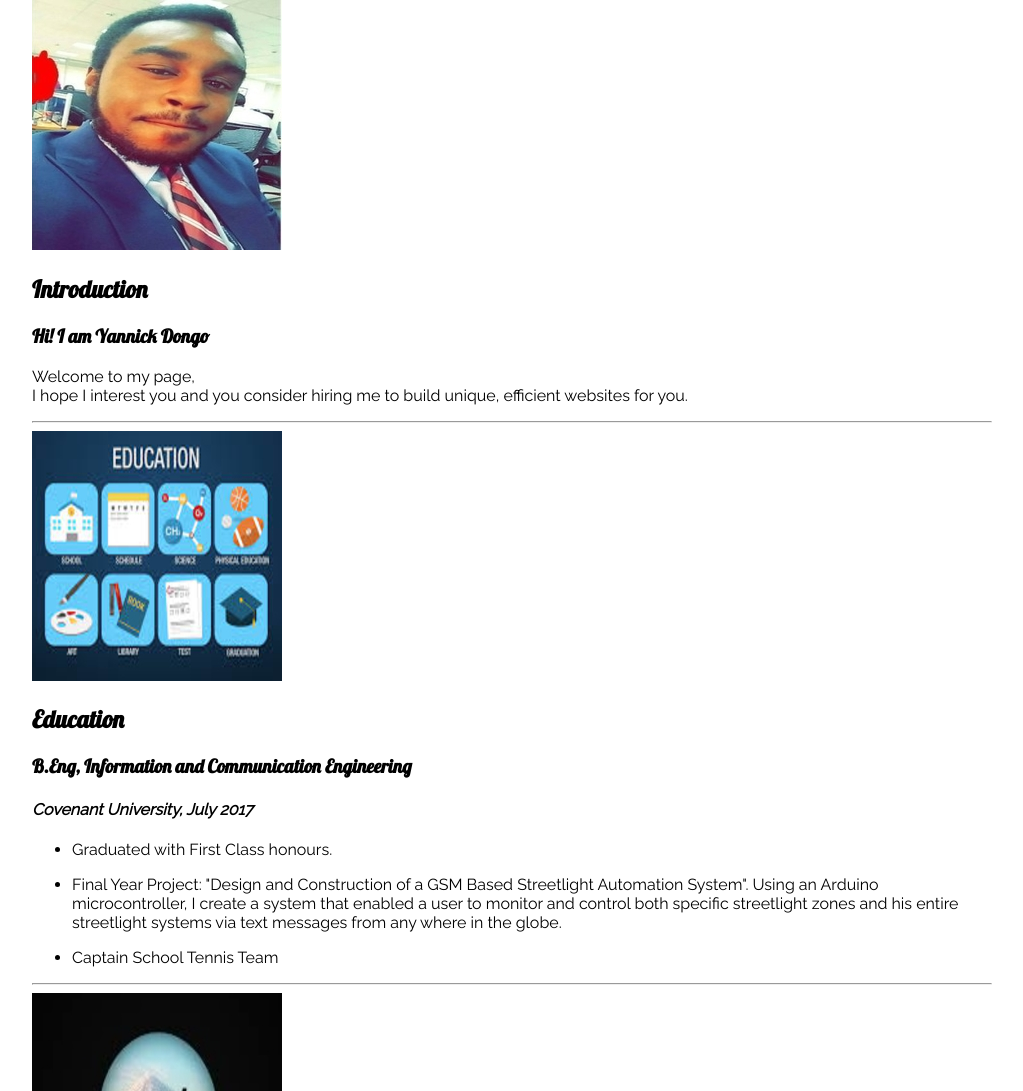
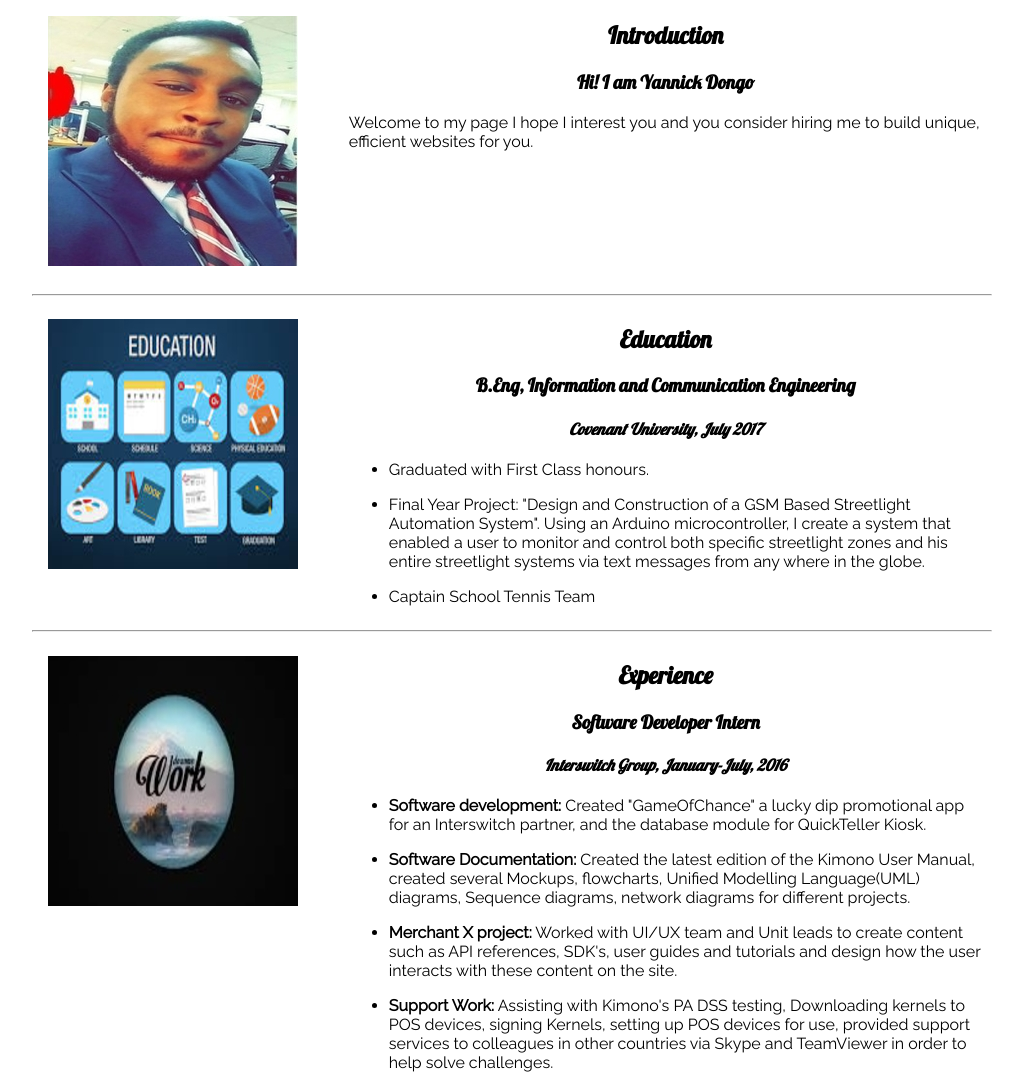
Before and after one commit to yannick77/Bitcom_ICT, a plain HTML site: page index.html in a window 1280 px wide. Shown: the top 1091 px of the page, without its empty margins (128-1151 px from the left). Drawn offline with Linux system fonts and the light colour scheme.

Commit message:
added flex display

```diff
--- a/index.html
+++ b/index.html
@@ -12,14 +12,14 @@
 </head>
 <body>
     <section class="intro">
-        <div id="info">
+        <div id="info" class="container">
             <div class="myImage">
                 <img id="passport" src="images/day1.jpg">
             </div>
             <div class="text">
                 <h1>Introduction</h1>
                 <h3>Hi! I am Yannick Dongo </h3>
-                <p>Welcome to my page,<br> I hope I interest you and you consider hiring me to build unique, efficient websites for you.</p>
+                <p>Welcome to my page I hope I interest you and you consider hiring me to build unique, efficient websites for you.</p>
             </div>
         </div>
 
@@ -28,6 +28,7 @@
     <hr>
 
     <section class="education">
+        <div class="container">
             <div class="myImage">
                 <img id="university" src="images/education1.jpg">
 
@@ -48,10 +49,12 @@
                     </li>
                 </ul>
             </div>
+        </div>
     </section>
 
     <hr>
     <section class="experience">
+        <div class="container">
             <div class="myImage">
                 <img id="work" src="images/work1.jpg">
 
@@ -80,12 +83,14 @@
                     </li>
                 </ul>
             </div>
+        </div>
 
     </section>
 
     <hr>
 
     <section class="training">
+        <div class="container">
             <div class="myImage">
                 <img id="courses" src="images/courses1.png">
 
@@ -106,11 +111,13 @@
 
                 </ul>
             </div>
+        </div>
 
     </section>
     <hr>
 
     <section class="certification">
+       <div class="container">
                <div class="myImage">
                    <img id="certificate" src="images/certification1.jpg">
 
@@ -136,16 +143,19 @@
                        </li>
                    </ul>
                </div>
+       </div>
 
     </section>
 
     <hr>
 
     <section id="interest">
-        <div class="text">
+        <div id="hobbies" class="text">
             <h1>Interests</h1>
             <h3>These are my interests.</h3>
         </div>
+      <div class="container">
+
           <div>
               <div class="myImage">
                   <img id="travel" src="images/travel1.jpg">
@@ -160,6 +170,7 @@
 
               </div>
           </div>
+      </div>
     </section>
 
 
--- a/style.css
+++ b/style.css
@@ -2,7 +2,32 @@ body{
     font-family: 'Raleway', sans-serif;
     width: 75%;
     margin: auto;
+
 }
-h1, h2, h3 {
+h1, h2, h3, h4 {
     font-family: 'Lobster', cursive;
+    text-align: center;
 }
+
+.container{
+    display: flex;
+    flex-wrap: wrap;
+}
+.myImage{
+    width: 33%;
+}
+.text{
+    width: 66%;
+
+}
+.innerText{
+    padding: 3%;
+}
+#passport, #university, #work, #courses, #certificate {
+    padding: 5%;
+}
+
+#hobbies{
+    margin: auto;
+
+}
```
Also changed, not shown: Yannick_Dongo_Personal_Website.html (deleted), images/images.jpg (deleted). Lines whose indentation alone changed are shown as unchanged.
